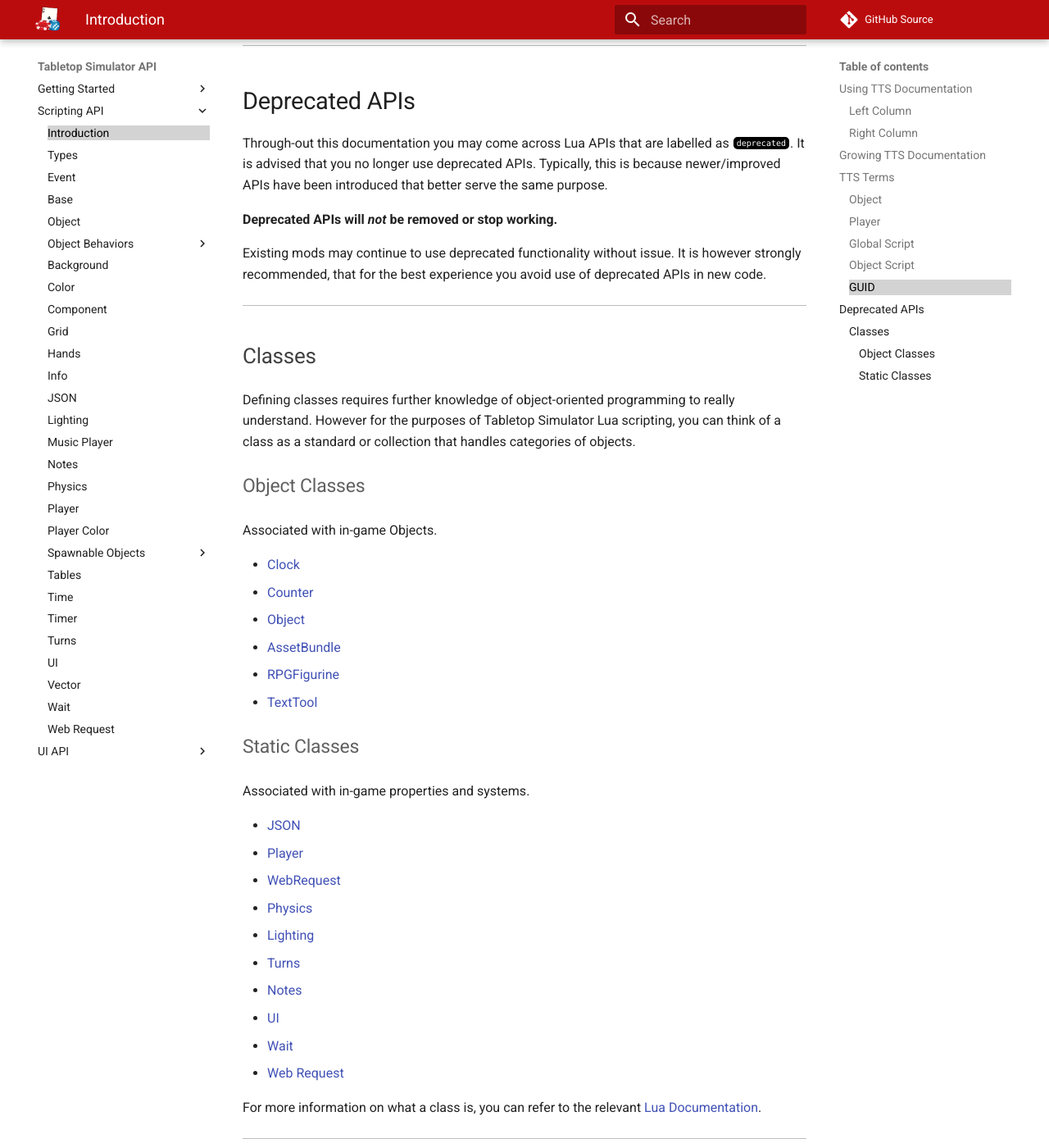
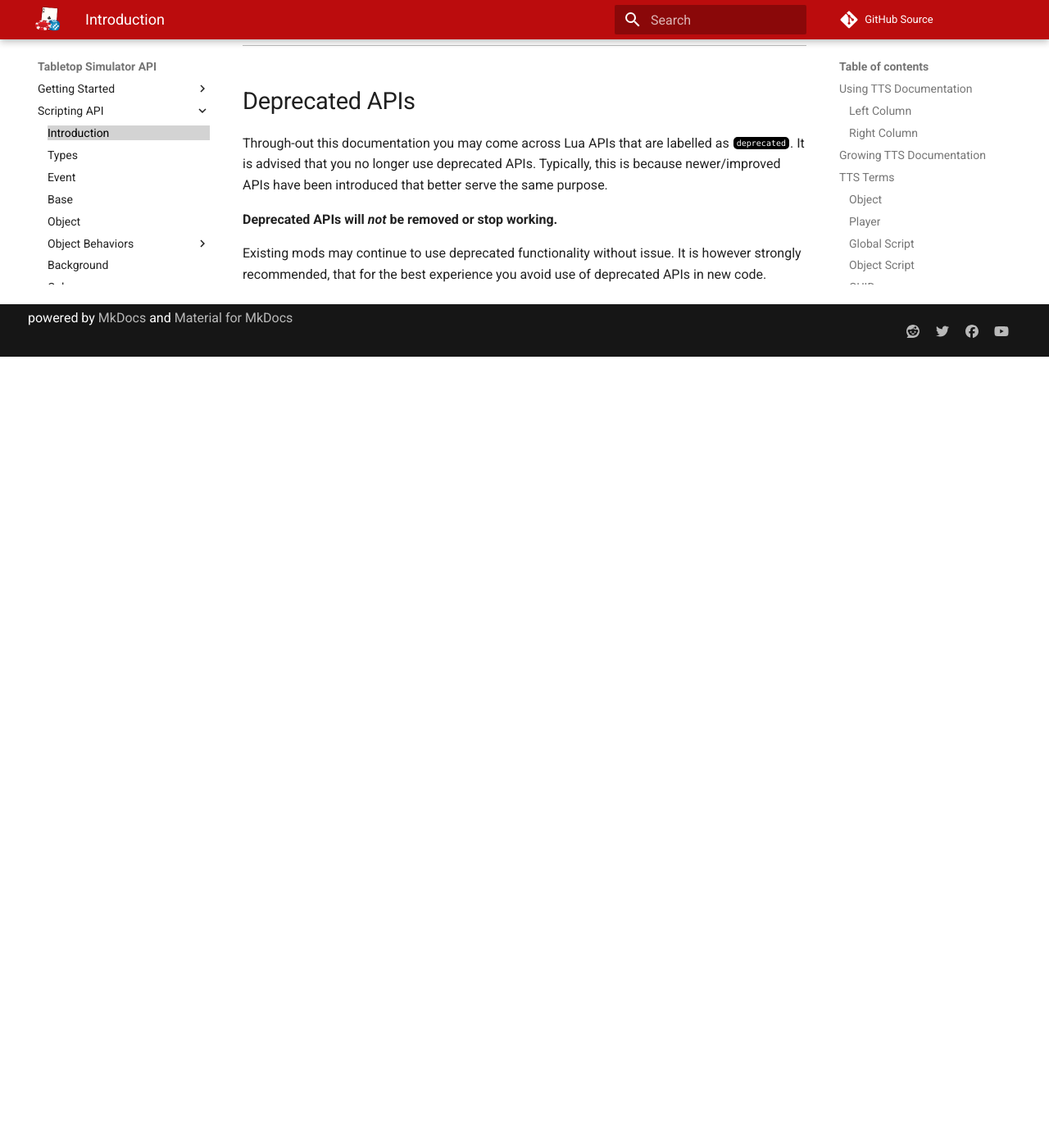
Before and after one commit to Berserk-Games/Tabletop-Simulator-API, an MkDocs documentation site: the page built from docs/intro.md, in a window 1280 px wide and 1400 px high, scrolled down 2058 px. Shown: the whole window at 82% size. Built offline with MkDocs 1.6.1 and Material for MkDocs 9.7.7, drawn with Linux system fonts in a browser that asks for light colours; comment, search, counter and statistics services are not loaded; after the commit the page ends 2493 px from its top, so only the background shows below that.

Commit message:
Removed Classes section from the docs intro.
Users don't need to understand the concept of a class to consume
the APIs. Additionally, all the classes are already accessible
from the main nav menu and we don't want things to get out of sync.

```diff
--- a/docs/intro.md
+++ b/docs/intro.md
@@ -41,45 +41,9 @@
 
 ---
 
-
 ##Deprecated APIs {: #deprecated }
 Through-out this documentation you may come across Lua APIs that are labelled as [<span class="tag deprecated"></span>](intro.md#deprecated). It is advised that you no longer use deprecated APIs. Typically, this is because newer/improved APIs have been introduced that better serve the same purpose.
 
 **Deprecated APIs will _not_ be removed or stop working.**
 
 Existing mods may continue to use deprecated functionality without issue. It is however strongly recommended, that for the best experience you avoid use of deprecated APIs in new code.
-
-
----
-
-###Classes
-
-Defining classes requires further knowledge of object-oriented programming to really understand. However for the purposes of Tabletop Simulator Lua scripting, you can think of a class as a standard or collection that handles categories of objects.
-
-####Object Classes
-Associated with in-game Objects.
-
-* [Clock](clock.md)
-* [Counter](counter.md)
-* [Object](object.md)
-* [AssetBundle](assetbundle.md)
-* [RPGFigurine](rpgfigurine.md)
-* [TextTool](texttool.md)
-
-####Static Classes
-Associated with in-game properties and systems.
-
-* [JSON](json.md)
-* [Player](player.md)
-* [WebRequest](webrequest.md)
-* [Physics](physics.md)
-* [Lighting](lighting.md)
-* [Turns](turns.md)
-* [Notes](notes.md)
-* [UI](ui.md)
-* [Wait](wait.md)
-* [Web Request](webrequest.md)
-
-For more information on what a class is, you can refer to the relevant [Lua Documentation](https://www.lua.org/pil/16.1.html).
-
----
```
